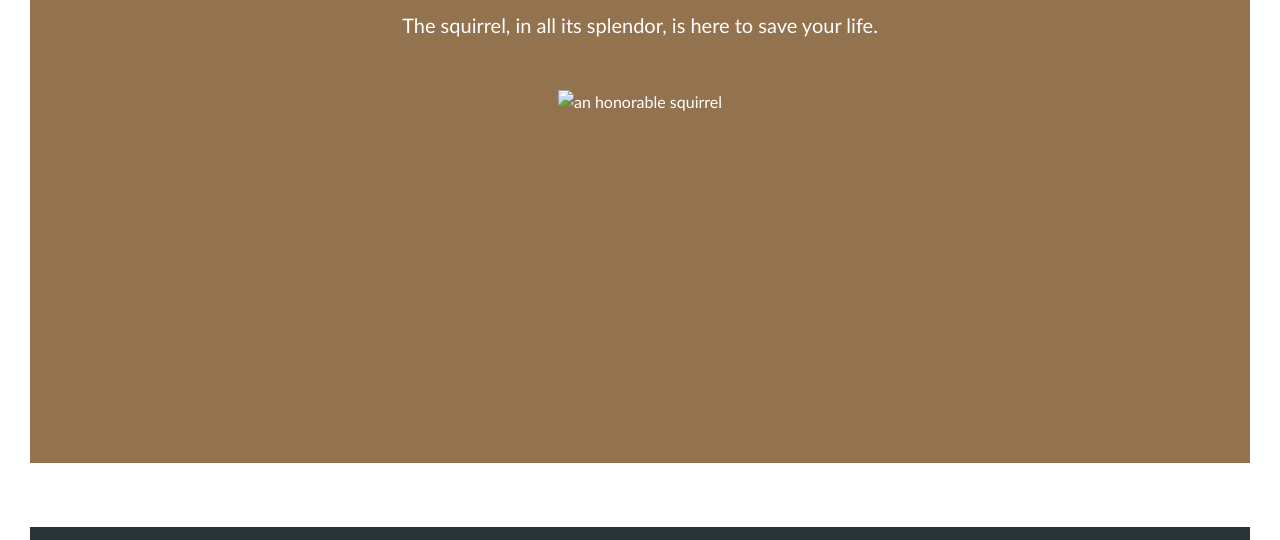
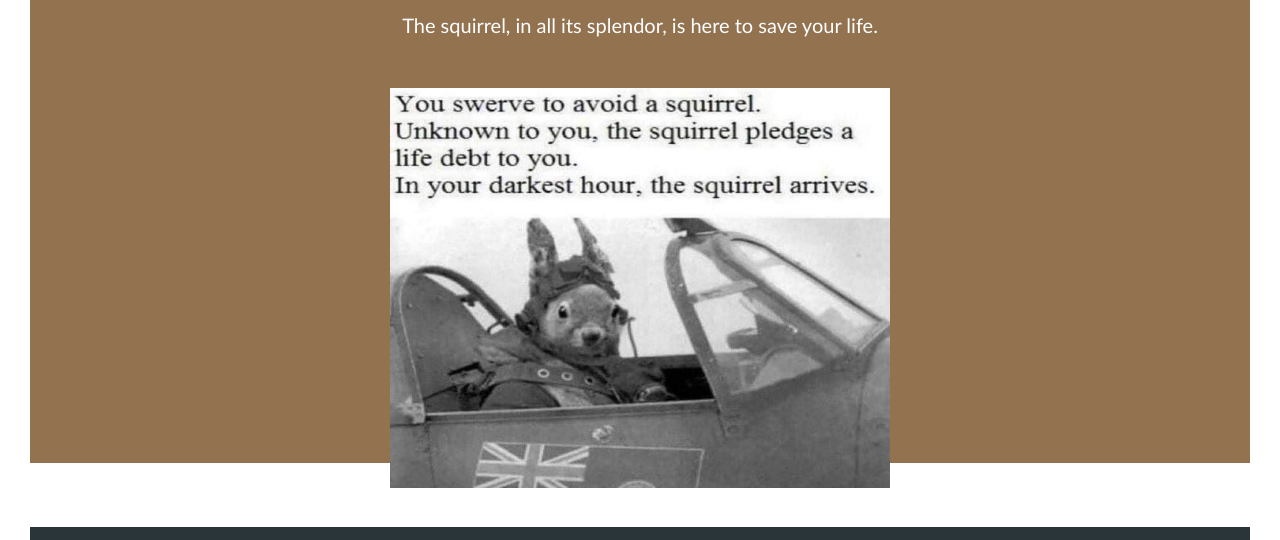
Before and after one commit to dguzman1098/PortfolioWebsite, a website: page web/about/index.html in a window 1280 px wide. Shown: the part 198-738 px from the top of the page. Drawn offline with nearby package versions, Linux system fonts and the light colour scheme; the site is published under a folder, as on GitHub Pages, so addresses that start at the root find nothing.

Commit message:
updated image path

```diff
--- a/web/about/index.html
+++ b/web/about/index.html
@@ -41,7 +41,7 @@
                 <div class="container about-text">
                   <p class="lead">The squirrel, in all its splendor, is here to save your life. </p>
                   <div class="feature-box">
-                      <img src="/images/cute-cat.jpg" height="400px" width="500px" alt="an honorable squirrel">
+                      <img src="../images/cute-cat.jpg" height="400px" width="500px" alt="an honorable squirrel">
                   </div>
                 </div>
               </div>
```
